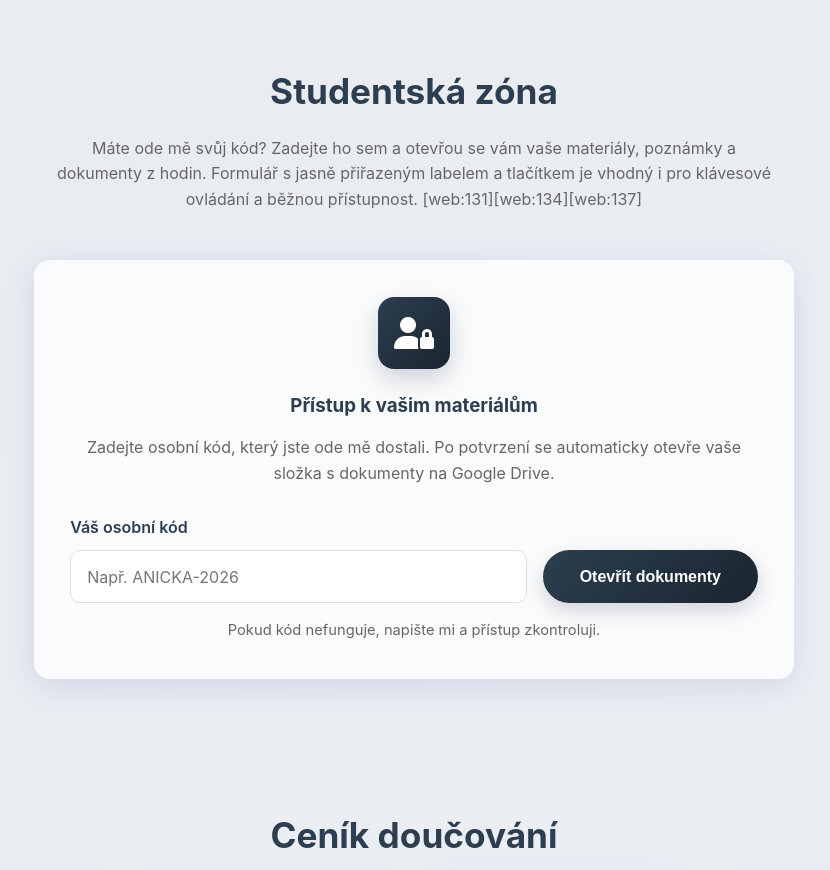
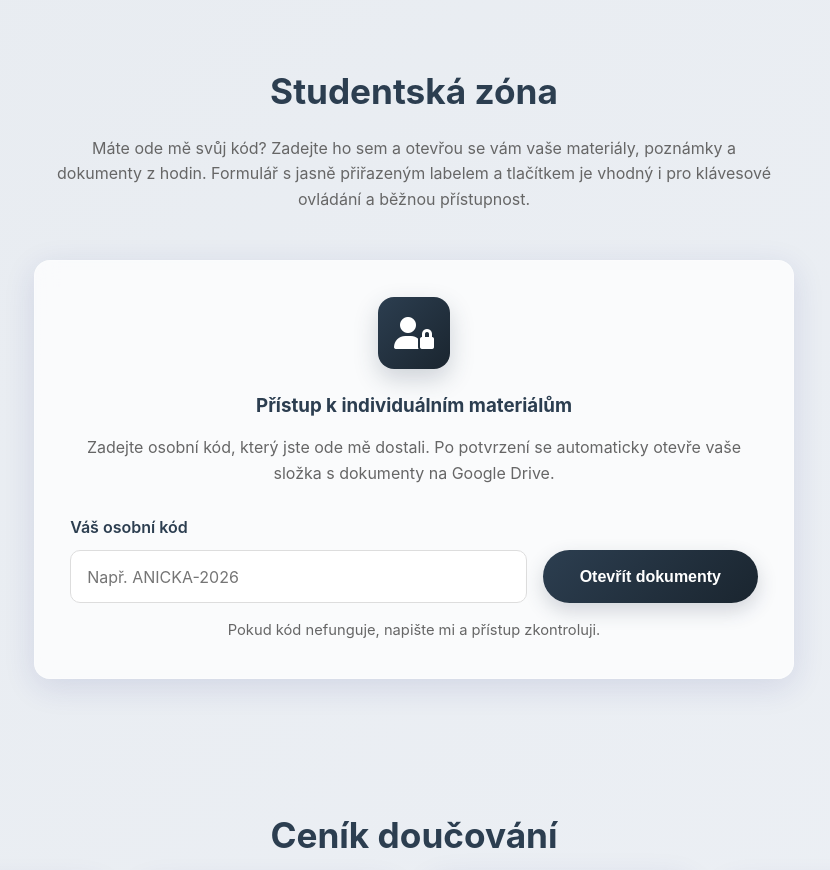
Before and after one commit to Lakomec8/vojtechsteidl.github.io, a plain HTML site: page index.html in a window 1280 px wide. Shown: the part 4500-5370 px from the top of the page, without its empty margins (226-1056 px from the left). Drawn offline with Linux system fonts and the light colour scheme.

Commit message:
Update index.html

```diff
--- a/index.html
+++ b/index.html
@@ -1262,13 +1262,13 @@
 
     <section class="student-zone" id="studenti">
         <h2>Studentská zóna</h2>
-        <p class="student-zone-intro">Máte ode mě svůj kód? Zadejte ho sem a otevřou se vám vaše materiály, poznámky a dokumenty z hodin. Formulář s jasně přiřazeným labelem a tlačítkem je vhodný i pro klávesové ovládání a běžnou přístupnost. [web:131][web:134][web:137]</p>
+        <p class="student-zone-intro">Máte ode mě svůj kód? Zadejte ho sem a otevřou se vám vaše materiály, poznámky a dokumenty z hodin. Formulář s jasně přiřazeným labelem a tlačítkem je vhodný i pro klávesové ovládání a běžnou přístupnost.</p>
 
         <div class="student-zone-card">
             <div class="student-zone-icon">
                 <i class="fas fa-user-lock"></i>
             </div>
-            <h3>Přístup k vašim materiálům</h3>
+            <h3>Přístup k individuálním materiálům</h3>
             <p>Zadejte osobní kód, který jste ode mě dostali. Po potvrzení se automaticky otevře vaše složka s dokumenty na Google Drive.</p>
 
             <form class="student-form" id="studentAccessForm">
```
